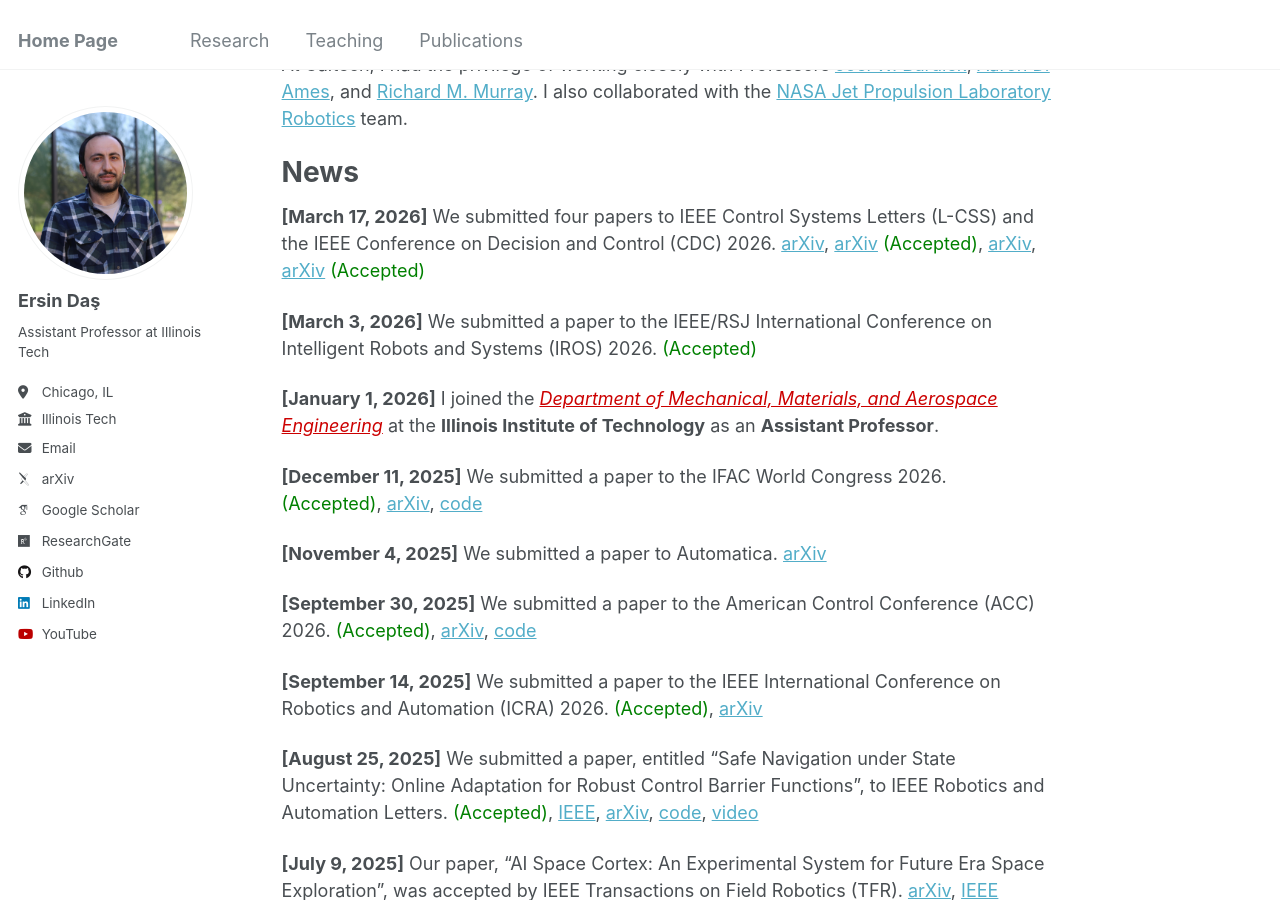
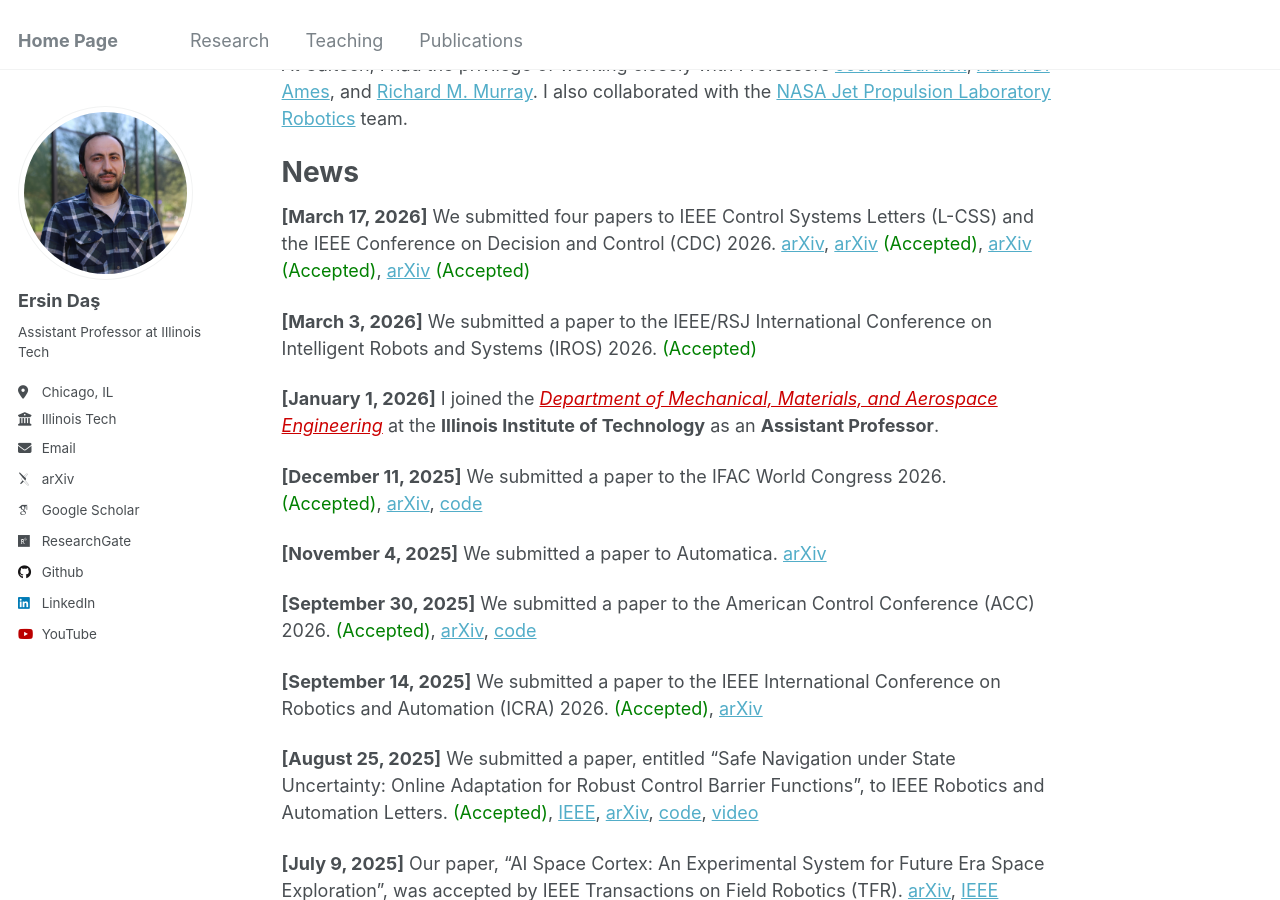
Before and after one commit to ersindas/ersindas.github.io, a Jekyll site: the page built from _pages/about.md, in a window 1280 px wide and 900 px high, scrolled down 382 px. Built offline with Jekyll 4.4.1, drawn with Linux system fonts in a browser that asks for light colours; some web fonts are replaced.

Commit message:
Fix formatting of accepted papers in news section

```diff
--- a/_pages/about.md
+++ b/_pages/about.md
@@ -18,7 +18,7 @@ Prior to joining Illinois Tech, I was a postdoctoral researcher in the [Burdick
 
 News
 ======
-**[March 17, 2026]** We submitted four papers to IEEE Control Systems Letters (L-CSS) and the IEEE Conference on Decision and Control (CDC) 2026. [arXiv](https://arxiv.org/pdf/2603.24566), [arXiv](https://arxiv.org/pdf/2603.17097) <span style="color:green;">(Accepted)</span>, [arXiv](https://arxiv.org/pdf/2603.18450),  [arXiv](https://arxiv.org/pdf/2604.08831) <span style="color:green;">(Accepted)</span>
+**[March 17, 2026]** We submitted four papers to IEEE Control Systems Letters (L-CSS) and the IEEE Conference on Decision and Control (CDC) 2026. [arXiv](https://arxiv.org/pdf/2603.24566), [arXiv](https://arxiv.org/pdf/2603.17097) <span style="color:green;">(Accepted)</span>, [arXiv](https://arxiv.org/pdf/2603.18450) <span style="color:green;">(Accepted)</span>,  [arXiv](https://arxiv.org/pdf/2604.08831) <span style="color:green;">(Accepted)</span>
 
 **[March 3, 2026]** We submitted a paper to the IEEE/RSJ International Conference on Intelligent Robots and Systems (IROS) 2026. <span style="color:green;">(Accepted)</span>
 
```
